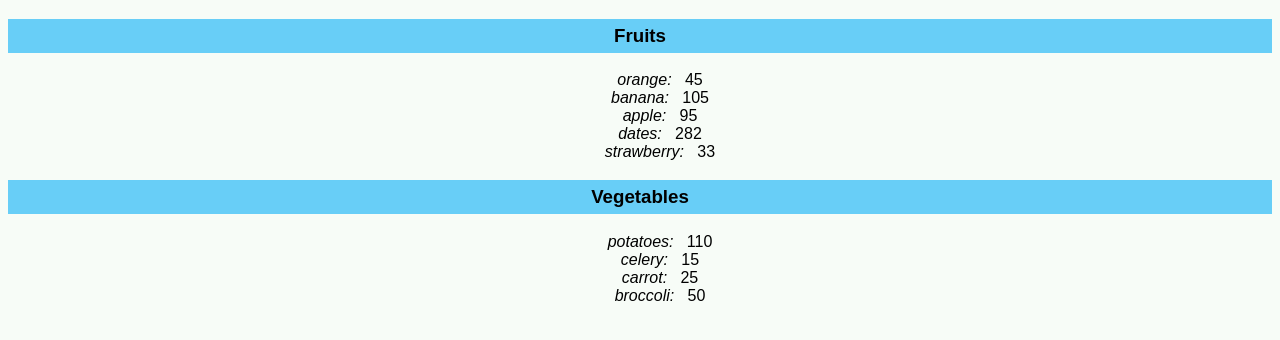
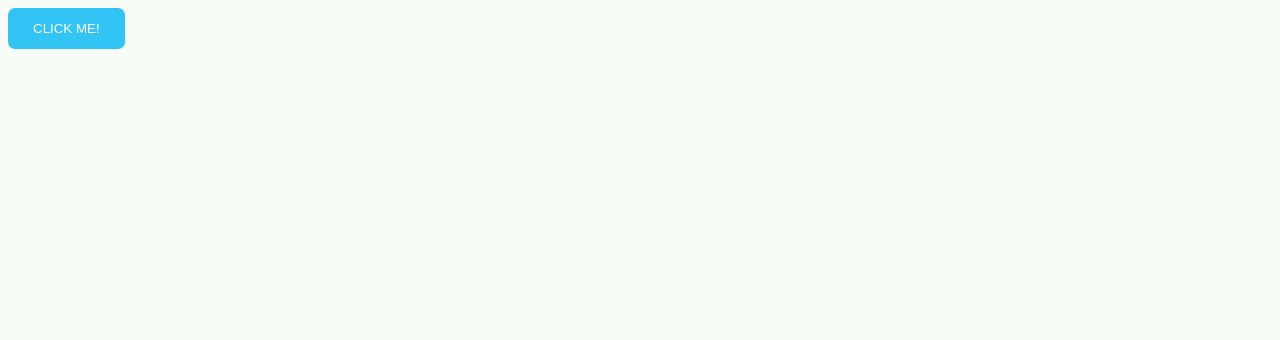
Before and after one commit to annita049/React_00, a React (Vite) app: page / in a window 1280 px wide. Shown: the top 340 px of the page. Built offline with nearby package versions, Linux system fonts and the light colour scheme.

Commit message:
click events

```diff
--- a/src/App.jsx
+++ b/src/App.jsx
@@ -1,28 +1,13 @@
 // import { useState } from 'react'
-// import Button from './Components/Button';
+import Button from './Components/Button';
 // import Student from './Components/Student';
 // import UserGreeting from './Components/UserGreeting';
-import List from './Components/List';
+// import List from './Components/List';
 
 function App() {
-  const fruits = [
-    { id: 1, name:"orange", calories: 45},
-    { id: 2, name:"banana", calories: 105},
-    { id: 3, name: "apple", calories: 95},
-    { id: 4, name:"dates", calories: 282},
-    { id: 5, name:"strawberry", calories: 33}
-  ];
-
-  const vegetables = [{ id: 6, name:"potatoes", calories: 110},
-    { id: 7, name:"celery", calories: 15},
-    { id: 8, name: "carrot", calories: 25},
-    { id: 9, name:"broccoli", calories: 50}
-  ];
-
   return (
     <>
-      {fruits.length > 0 && <List items={fruits} category="Fruits"/>}
-      {vegetables.length > 0 && <List items={vegetables} category="Vegetables"/>}
+      <Button/>
     </>
   )
 }
--- a/src/Components/Button.jsx
+++ b/src/Components/Button.jsx
@@ -1,8 +1,22 @@
 
 
 const Button = () => {
+
+    let count = 0;
+    const handleClick = (name)=> {
+        if (count < 4){
+            count++;
+            console.log(`${name} you clicked me ${count} time(s).`);
+        }
+        else
+        {
+            console.log(`${name} Stop clicking me!`);
+        }
+    }
+
     return (
-        <button className="button">
+        // to make sure handleClick is invoked when button is clicked
+        <button onClick={()=> handleClick("Annita")} className="button">
             {'Click Me!'.toUpperCase()}
         </button>
     )
```
